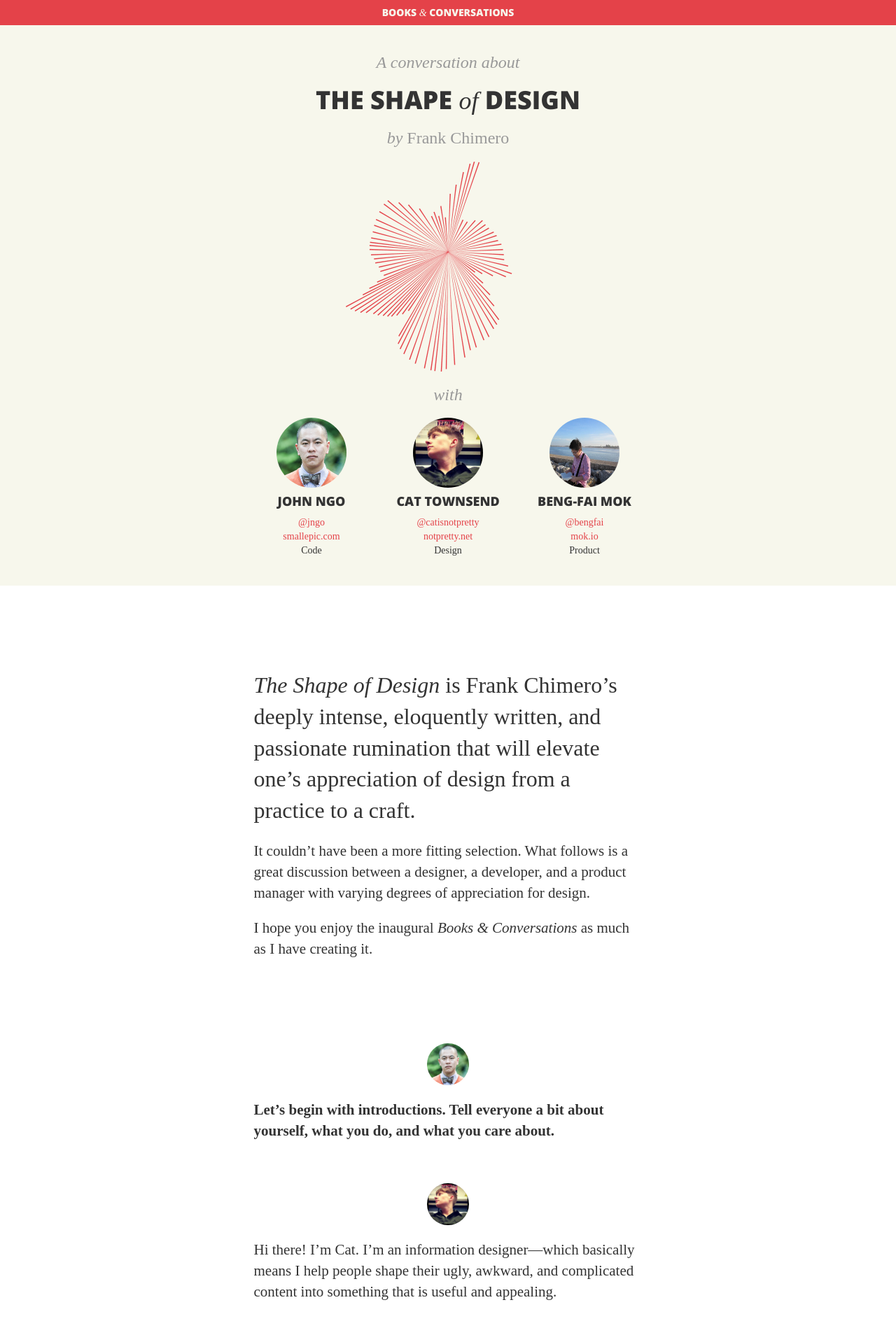
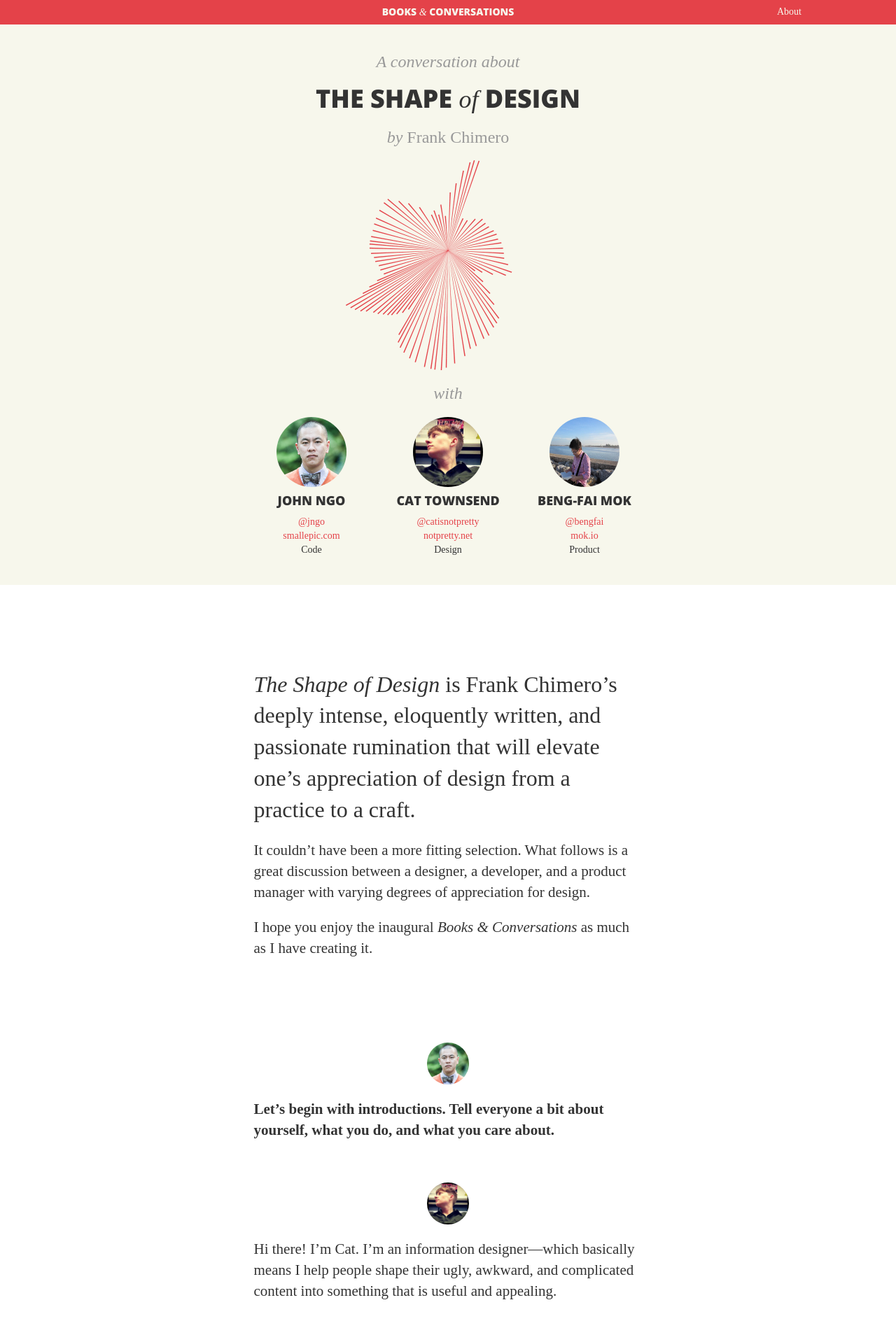
Before and after one commit to smallepic/books-and-conversations, a Jekyll site: the page built from _posts/2013-07-31-the-shape-of-design.html, in a window 1280 px wide. Shown: the top 1918 px of the page at 70% size. Built offline with Jekyll 4.4.1, drawn with Linux system fonts in a browser that asks for light colours; some web fonts are replaced.

Commit message:
Added link to ‘About’ page in navigation menu.

```diff
--- a/_posts/2013-07-31-the-shape-of-design.html
+++ b/_posts/2013-07-31-the-shape-of-design.html
@@ -17,8 +17,12 @@ image: /images/header-the-shape-of-design.gif
 		<header class="masthead">
 			<div class="container">
 				<div class="row">
-					<div class="col-lg-12">
+					<div class="col-sm-offset-2 col-sm-8">
 						<h1><a href="/">Books <em>&amp;</em> Conversations</a></h1>
+					</div>
+
+					<div class="col-sm-2 hidden-xs">
+						<p><a href="/about">About</a></p>
 					</div>
 				</div>
 			</div>
--- a/stylesheets/styles.css
+++ b/stylesheets/styles.css
@@ -374,7 +374,14 @@ body > nav p
 	padding-top: 10px;
 }
 
-.masthead h1
+.masthead h1,
+.masthead p
 {
 	font-size: 14px;
+	line-height: 14px;
 }
+
+.masthead *[class^="col-"] > *:last-child
+{
+	margin-bottom: 0px;
+}
--- a/stylesheets/the-shape-of-design.css
+++ b/stylesheets/the-shape-of-design.css
@@ -41,7 +41,8 @@ body > header h1 a:hover em
 }
 
 .masthead h1,
-.masthead h1 em
+.masthead h1 em,
+.masthead a
 {
 	color: #F7F7EC;
 }
```
